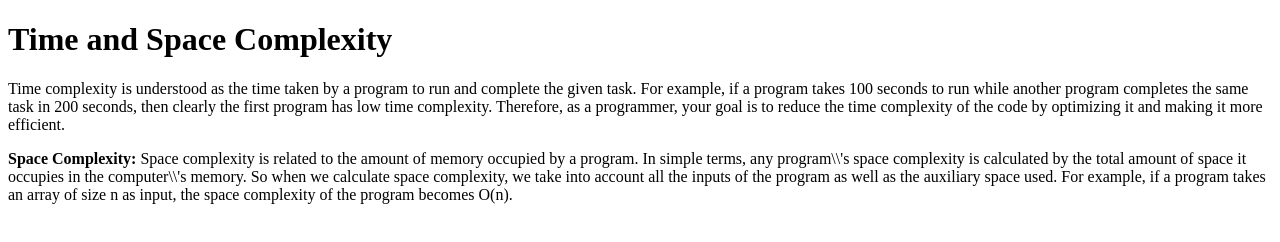
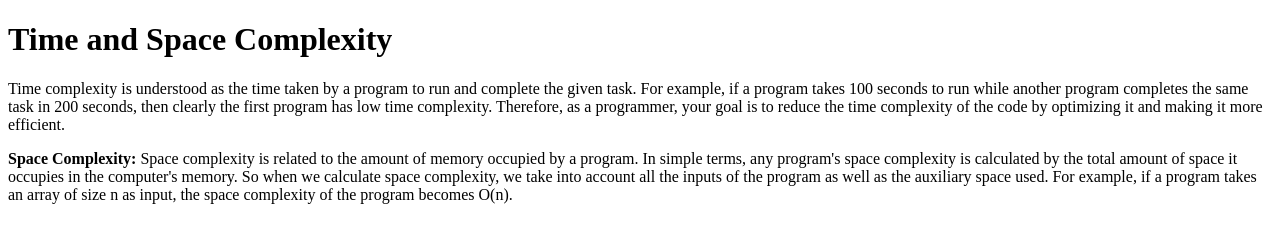
Before and after one commit to acciojob/time-and-space-complexity-olili27, a website: page main.html in a window 1280 px wide. Drawn offline with Linux system fonts and the light colour scheme.

Commit message:
created a submission

```diff
--- a/main.html
+++ b/main.html
@@ -10,7 +10,7 @@
 	<!-- the entire body must be written by student -->
 	<h1>Time and Space Complexity</h1>
 	<p>Time complexity is understood as the time taken by a program to run and complete the given task. For example, if a program takes 100 seconds to run while another program completes the same task in 200 seconds, then clearly the first program has low time complexity. Therefore, as a programmer, your goal is to reduce the time complexity of the code by optimizing it and making it more efficient.</p>
-	<p><b>Space Complexity:</b> Space complexity is related to the amount of memory occupied by a program. In simple terms, any program\\'s space complexity is calculated by the total amount of space it occupies in the computer\\'s memory. So when we calculate space complexity, we take into account all the inputs of the program as well as the auxiliary space used. For example, if a program takes an array of size n as input, the space complexity of the program becomes O(n).</p>
+	<p><b>Space Complexity:</b> Space complexity is related to the amount of memory occupied by a program. In simple terms, any program's space complexity is calculated by the total amount of space it occupies in the computer's memory. So when we calculate space complexity, we take into account all the inputs of the program as well as the auxiliary space used. For example, if a program takes an array of size n as input, the space complexity of the program becomes O(n).</p>
     <script type="text/javascript" src="./script.js">
 </script>
 
```
